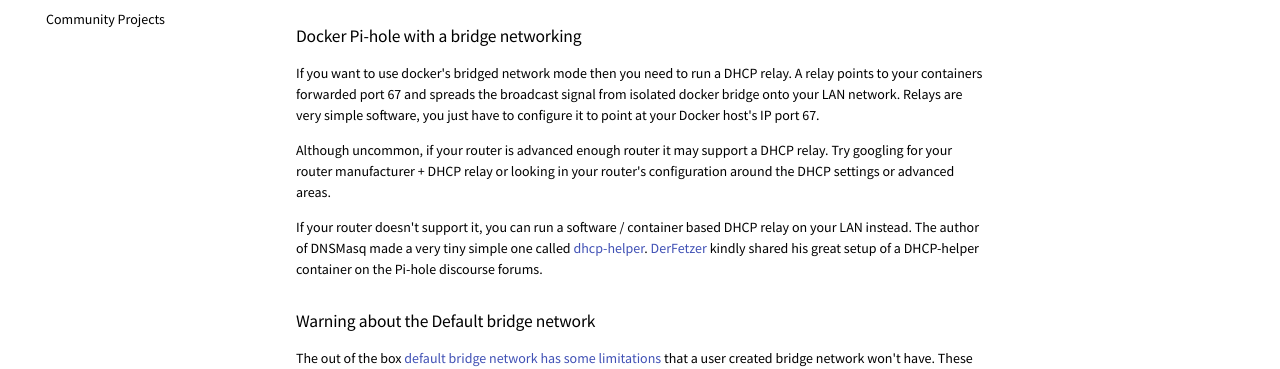
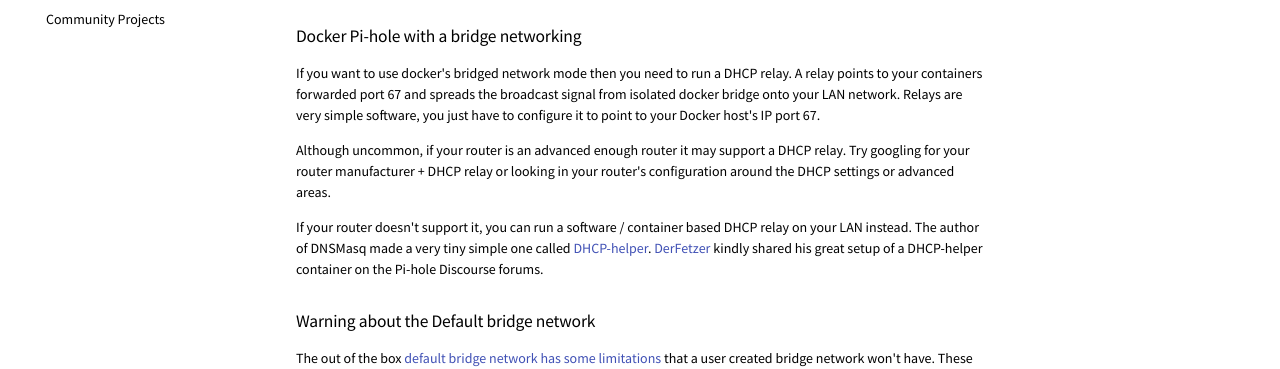
Before and after one commit to pi-hole/docs, an MkDocs documentation site: the page built from docs/docker/DHCP.md, in a window 1280 px wide and 900 px high, scrolled down 611 px. Shown: the part 345-714 px from the top of the window. Built offline with MkDocs 1.6.1 and Material for MkDocs 9.7.7, drawn with Linux system fonts in a browser that asks for light colours; comment, search, counter and statistics services are not loaded.

```diff
--- a/docs/docker/DHCP.md
+++ b/docs/docker/DHCP.md
@@ -31,11 +31,11 @@ Having the container get its own IP not only solves the broadcast problem but av
 
 ### Docker Pi-hole with a bridge networking
 
-If you want to use docker's bridged network mode then you need to run a DHCP relay. A relay points to your containers forwarded port 67 and spreads the broadcast signal from isolated docker bridge onto your LAN network. Relays are very simple software, you just have to configure it to point at your Docker host's IP port 67.
+If you want to use docker's bridged network mode then you need to run a DHCP relay. A relay points to your containers forwarded port 67 and spreads the broadcast signal from isolated docker bridge onto your LAN network. Relays are very simple software, you just have to configure it to point to your Docker host's IP port 67.
 
-Although uncommon, if your router is advanced enough router it may support a DHCP relay. Try googling for your router manufacturer + DHCP relay or looking in your router's configuration around the DHCP settings or advanced areas.
+Although uncommon, if your router is an advanced enough router it may support a DHCP relay. Try googling for your router manufacturer + DHCP relay or looking in your router's configuration around the DHCP settings or advanced areas.
 
-If your router doesn't support it, you can run a software / container based DHCP relay on your LAN instead. The author of DNSMasq made a very tiny simple one called [dhcp-helper](http://thekelleys.org.uk/dhcp-helper/READ-ME). [DerFetzer](https://discourse.pi-hole.net/t/dhcp-with-docker-compose-and-bridge-networking/17038) kindly shared his great setup of a DHCP-helper container on the Pi-hole discourse forums.
+If your router doesn't support it, you can run a software / container based DHCP relay on your LAN instead. The author of DNSMasq made a very tiny simple one called [DHCP-helper](http://thekelleys.org.uk/dhcp-helper/READ-ME). [DerFetzer](https://discourse.pi-hole.net/t/dhcp-with-docker-compose-and-bridge-networking/17038) kindly shared his great setup of a DHCP-helper container on the Pi-hole Discourse forums.
 
 ### Warning about the Default bridge network
 
```
